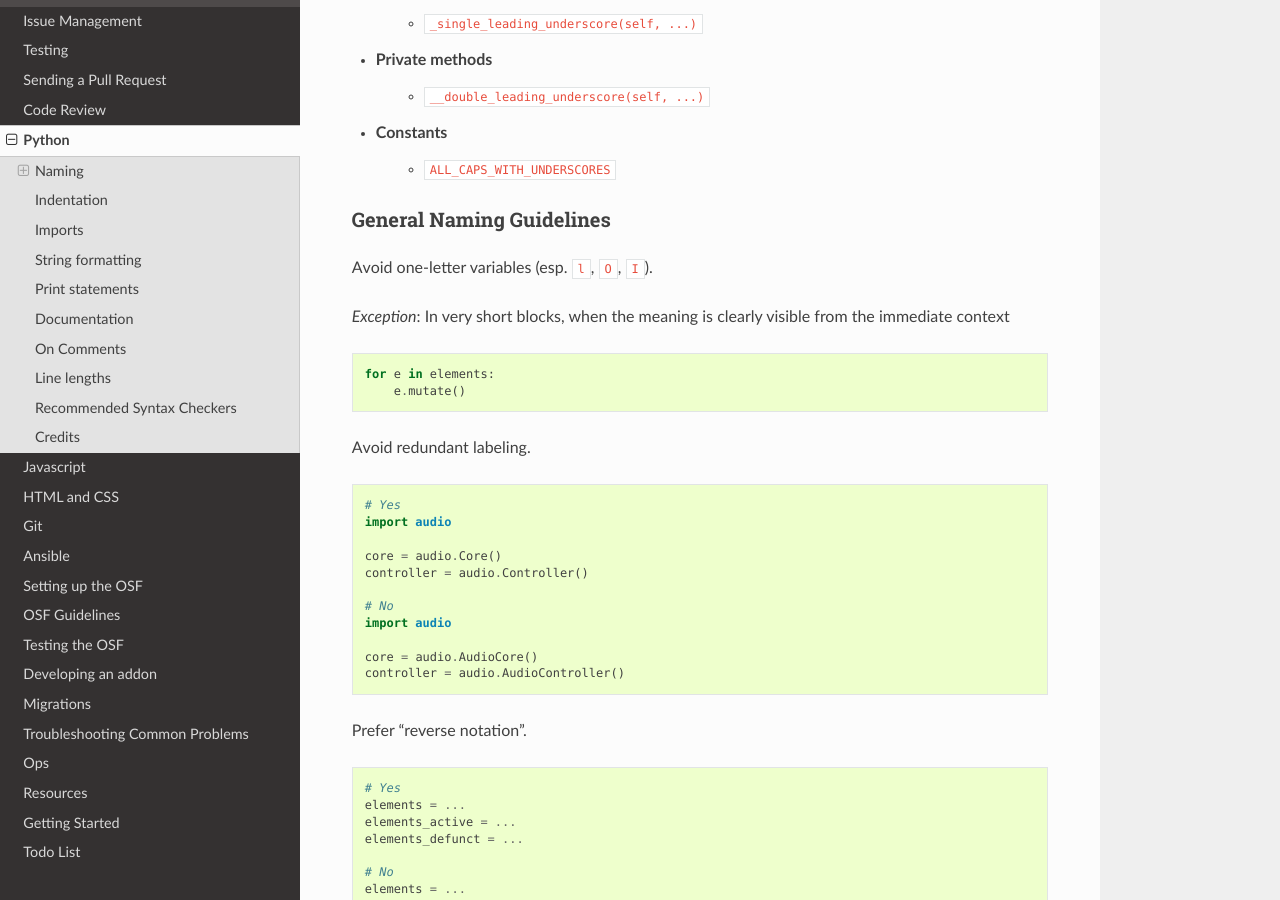
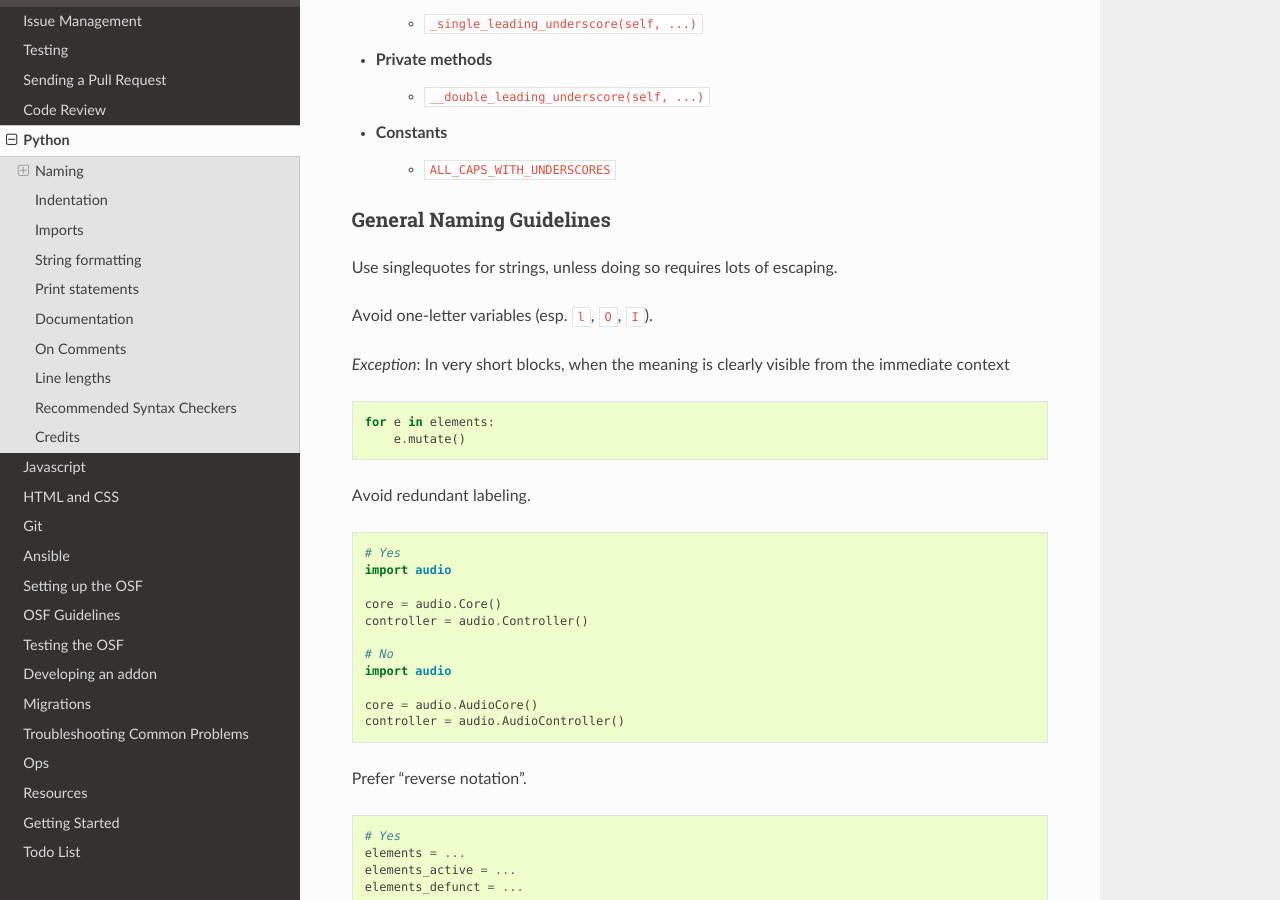
Before and after one commit to CenterForOpenScience/COSDev, a Sphinx documentation site: the page built from docs/style_guides/python.rst, in a window 1280 px wide and 900 px high, scrolled down 435 px. Built offline with Sphinx 7.4.7 and the Read the Docs theme 2.0.0, drawn with Linux system fonts in a browser that asks for light colours.

Commit message:
A note on strings

```diff
--- a/docs/style_guides/python.rst
+++ b/docs/style_guides/python.rst
@@ -19,6 +19,8 @@ Naming
 
 General Naming Guidelines
 -------------------------
+
+Use singlequotes for strings, unless doing so requires lots of escaping.
 
 Avoid one-letter variables (esp. ``l``, ``O``, ``I``).
 
```
